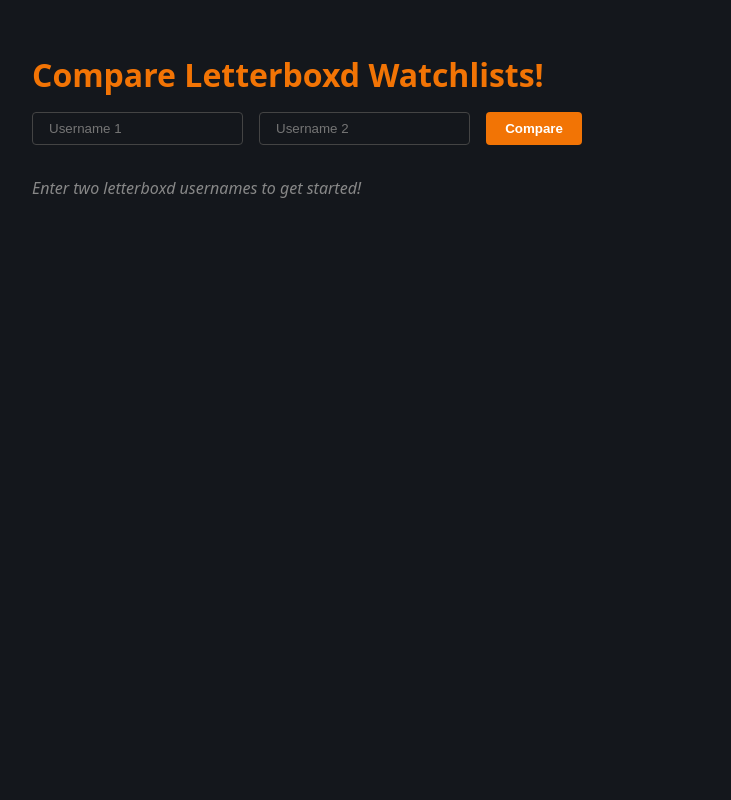
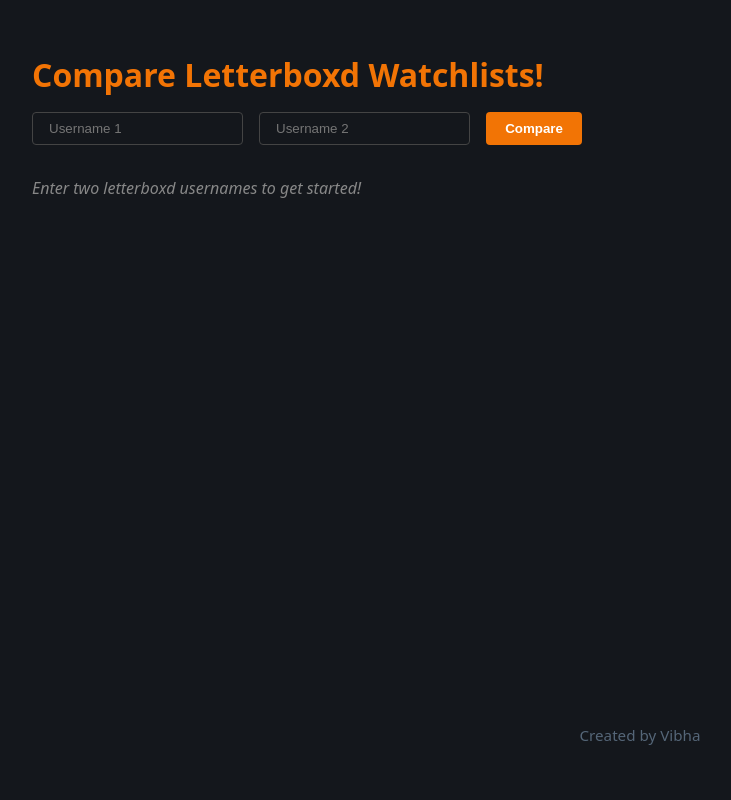
Before and after one commit to vibha-h/togetherboxd, a Flask app: page / in a window 1280 px wide. Shown: the whole page, without its empty margins (0-731 px from the left). Run offline with Flask 3, Linux system fonts and the light colour scheme.

Commit message:
added signature

```diff
--- a/project/templates/index.html
+++ b/project/templates/index.html
@@ -14,12 +14,19 @@
       box-sizing: border-box;
     }
 
+    html, body {
+      height: 100%;
+      min-height: 100vh;
+    }
     body {
       background-color: var(--bg);
       color: var(--text);
       font-family: system-ui, -apple-system, BlinkMacSystemFont, "Segoe UI", Roboto, "Helvetica Neue", sans-serif;
       margin: 0;
       padding: 2rem;
+      min-height: 100vh;
+      display: flex;
+      flex-direction: column;
     }
 
     h1 {
@@ -57,6 +64,7 @@
       grid-template-columns: repeat(auto-fill, minmax(120px, 1fr));
       gap: 16px;
       margin-top: 1rem;
+      flex: 1 0 auto;
     }
 
     .poster-item {
@@ -87,6 +95,21 @@
       font-style: italic;
       margin-bottom: 1rem;
       color: #888;
+    }
+    footer {
+      margin-top: auto;
+      text-align: center;
+      color: var(--text);
+      font-size: 0.95rem;
+      padding: 1.5rem 0 0.5rem 0;
+    }
+    footer a {
+      color: inherit;
+      text-decoration: none;
+    }
+    footer a:hover {
+      color: var(--accent);
+      text-decoration: none;
     }
   </style>
 </head>
@@ -159,5 +182,9 @@
 });
 </script>
 
+<footer>
+  <p>Created by <a href="https://letterboxd.com/fiishjelly/" class="decoration-none">Vibha</a></p>
+</footer>
+
 </body>
 </html>
```
